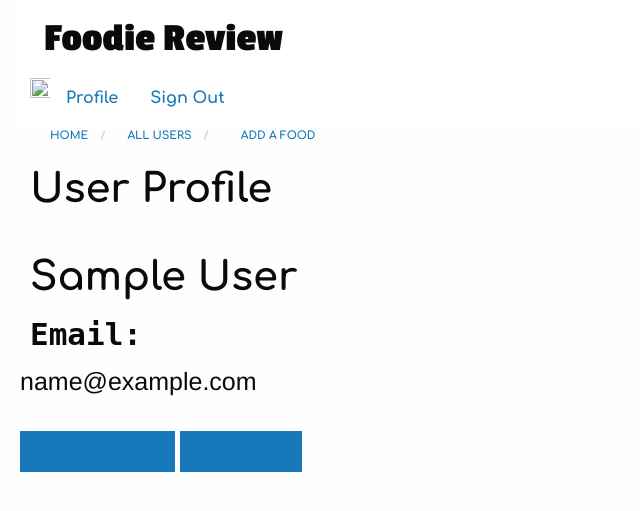
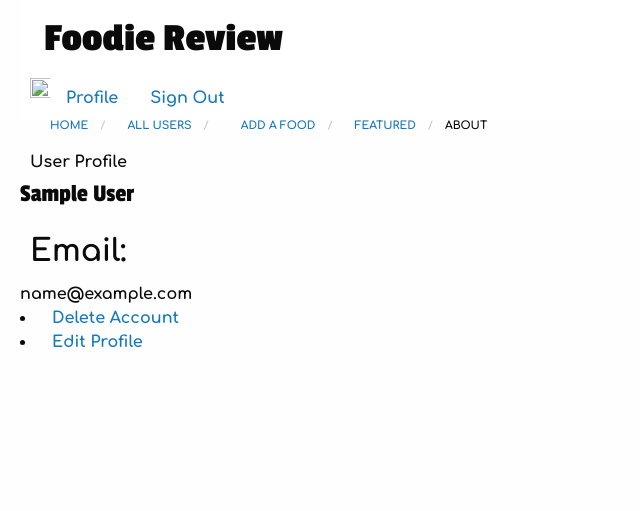
Before and after one commit to cbirdsong215/Best-places-to-drink-in-public, a Rails app: page /users/1 in a window 1280 px wide. Shown: the top 511 px of the page, without its empty margins (0-640 px from the left). Run offline with Rails 7, Linux system fonts and the light colour scheme; the visitor is signed in with stand-in values (Sample User, id 1); data that the repository does not hold is empty; style sheets or scripts are compiled from the project's sources; some libraries are stand-ins or nearby versions.

Commit message:
Revert "added index page styling"

```diff
--- a/app/assets/stylesheets/_settings.scss
+++ b/app/assets/stylesheets/_settings.scss
@@ -244,7 +244,7 @@
 $button-padding: 0.85em 1em;
 $button-margin: 0 0 $global-margin 0;
 $button-fill: solid;
-$button-background: $red;
+$button-background: $primary-color;
 $button-background-hover: scale-color($button-background, $lightness: -15%);
 $button-color: $white;
 $button-color-alt: $black;
--- a/app/assets/stylesheets/application.css
+++ b/app/assets/stylesheets/application.css
@@ -15,87 +15,3 @@
  *= require foundation_and_overrides
 
  */
- .cards-container {
-     flex: 1 1 90%;
-   }
-
-  .container {
-     padding-left: 50px;
-     padding-right: 50px;
-   }
-
-  .container2 {
-     padding-left: 20px;
-     padding-right: 20px;
-   }
-
-  .expandable {
-     padding: 5px;
-     margin-right: 5px;
-     flex: 1 1 0;
-   }
-   .expandable.expanded {
-     flex: 1 1 90%;
-   }
-
-  h1 {
-     font-family: monospace;
-   }
-
-  h3 {
-     font-family: monospace;
-   }
-
-  img {
-     padding-bottom: 20px;
-   }
-
-
-  .search-bar {
-     width: 500px !important;
-   }
-
-  .outer {
-     display: flex;
-   }
-
-  .table-cards {
-     display: grid;
-     grid-template-columns: 1fr 1fr;
-     grid-column-gap: 20px;
-     grid-row-gap: 20px;
-     grid-template-rows: auto;
-   }
-
-  .table-card {
-     display: flex;
-     flex-direction: column;
-     grid-column-start: auto;
-     grid-column-end: span 1;
-     min-height: 200px;
-     border: 1px solid #ddd;
-     text-align: center;
-     background-color: #e6e6e6 ;
-   }
-   .table-card div {
-       padding: 0px 10px;
-       flex: 0 1 auto;
-   }
-
-  .table-card .content {
-       background-color: #eee;
-       flex: 1 1 0;
-   }
-
-  .no-grid-warning {
-     position: fixed;
-     width: 100vw;
-     height: 100vh;
-     z-index: 10000;
-     color: red;
-     left:0;
-     top:0;
-     background-color: #fff;
-     text-align:center;
-     padding: 20px;
-   }
--- a/app/assets/stylesheets/style2.css
+++ /dev/null
@@ -1,103 +0,0 @@
-* {
-  font-family: 'Comfortaa', cursive;
-  font-weight: 700;
-  padding-left: 10px;
-
-}
-
-h1 {
-  font-family: 'Comfortaa', cursive;
-  font-weight: 700;
-  padding-left: 10px;
-}
-
-h2, h3 {
-  font-family: 'Comfortaa', cursive;
-  font-weight: 700;
-  padding-left: 10px;
-}
-
-body {
-  padding-left: 10px;
-}
-
-th {
-  color: #f4d9b8;
-}
-
-.menu {
-  background-color: white;
-}
-
-ul.menu {
-  background-color: white;
-}
-
-.menu-text {
-  font-family: 'Passion One', cursive;
-  font-weight: 700;
-  font-size: 40px;
-  color: #cc0000;
-  background-color: white;
-}
-
-
-.top-bar {
-  background-color: white;
-}
-
-.top-bar-left {
-  background-color: white;
-}
-
-li.title {
-  background-color: white;
-}
-
-.home {
-  background-color: white;
-
-}
-
-.about {
-  background-color: white;
-
-}
-
-.sign-in {
-  background-color: white;
-}
-
-.sign-out {
-  background-color: white;
-}
-
-li.breadcrumbs {
-  font-family: 'Comfortaa', cursive;
-  font-weight: 700;
-}
-
-p {
-  font-family: 'Passion One', cursive;
-  font-weight: 400;
-  font-size: 25px;
-}
-
-h1 {
-  font-family: 'Comfortaa', cursive;
-  font-weight: 700;
-}
-
-.posts-foods {
-  height: 300px;
-}
-
-
-.pageNumbers {
-  list-style: none;
-}
-
-.notice {
-  font-family: 'Comfortaa', cursive;
-  font-weight: 700;
-}
--- a/app/views/foods/_form.html.erb
+++ b/app/views/foods/_form.html.erb
@@ -23,7 +23,7 @@
 <div class="row">
   <div class="small-10 small-center columns">
     <div class="actions">
-    <%= f.submit "Submit"%></button>
+      <%= f.submit "Submit" %>
     </div>
   </div>
 </div>
--- a/app/views/foods/index.html.erb
+++ b/app/views/foods/index.html.erb
@@ -1,3 +1,2 @@
 <p id="notice"><%= notice %></p>
-
-  <div id="app"></div>
+<div id="app"></div>
--- a/app/views/layouts/application.html.erb
+++ b/app/views/layouts/application.html.erb
@@ -4,7 +4,7 @@
     <meta charset="utf-8" />
     <meta name="viewport" content="width=device-width, initial-scale=1.0" />
 
-    <title><%= content_for?(:title) ? yield(:title) : "Foodeie Review" %></title>
+    <title><%= content_for?(:title) ? yield(:title) : "Untitled" %></title>
 
     <%= stylesheet_link_tag    "application" %>
     <%= javascript_include_tag "application", 'data-turbolinks-track' => true %>
@@ -46,6 +46,10 @@
         <li><%= link_to 'All Users', admin_users_path %></li>
         <% end %></a>
         <li><a><%= link_to "Add a Food", new_food_path %></a></li>
+        <li><a href="#">Featured</a></li>
+        <li>
+          <span class="show-for-sr">Current: </span> About
+        </li>
       </ul>
   </nav>
 
--- a/app/views/users/show.html.erb
+++ b/app/views/users/show.html.erb
@@ -1,14 +1,16 @@
-<h2>User Profile</h2></br>
+<hi>User Profile</hi></br>
 <div class="row">
   <div class="small-10 small-center columns">
-
-      <h2><%= @user.first_name %> <%= @user.last_name %></h2>
+    <p>
+      <%= @user.first_name %>
+      <%= @user.last_name %>
       <h3> Email: </h3>
-      <h4><%= @user.email %></h4>
+      <%= @user.email %>
       <%= @user.avatar %></br>
-       <button type="button" class="button"><%= link_to "Delete Account", user_path(current_user), data: {:confirm => 'Are you sure?'}, :method => :delete  %></button>
-       <button type="button" class="button"><%= link_to "Edit Profile", edit_user_registration_path %></button>
-    </div>
+      <li><%= link_to "Delete Account", user_path(current_user), data: {:confirm => 'Are you sure?'}, :method => :delete  %></li>
+      <li><%= link_to "Edit Profile", edit_user_registration_path %></li>
+    </p>
+  </div>
 </div>
 
 <div class="row">
--- a/react/src/components/Square.js
+++ b/react/src/components/Square.js
@@ -5,11 +5,9 @@
     //let squareStyle = {width: 300, height: 200};
     //let imgStyle = {height: 20, width: 20}
     return(
-
       <a href={"/foods/" + this.props.foodId}>
         <img src={this.props.photo}></img>
       </a>
-
     )
   }
 };
```
Also changed, not shown: app/views/devise/passwords/edit.html.erb (+1 -9 lines), react/src/components/Card.js (+4 -5 lines), react/src/components/FoodFeed.js (+7 -13 lines), Gemfile, Gemfile.lock.
